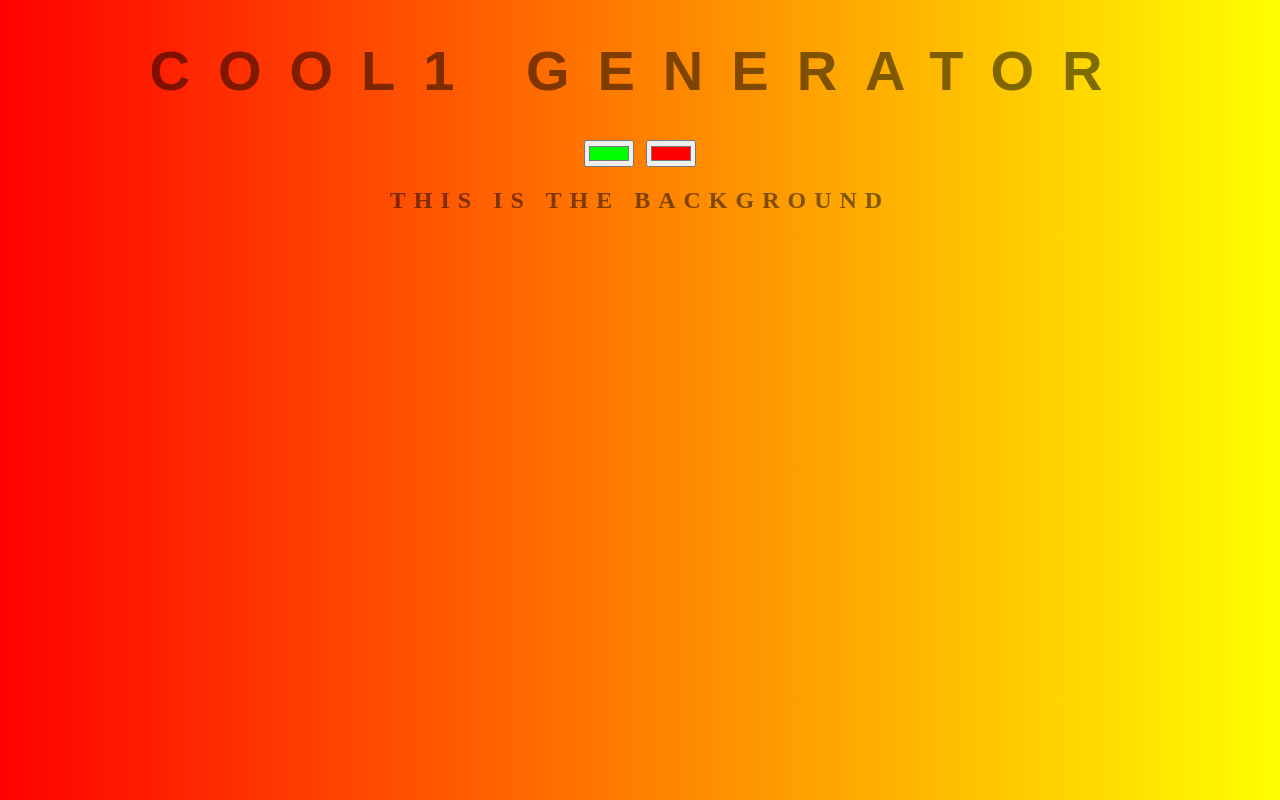
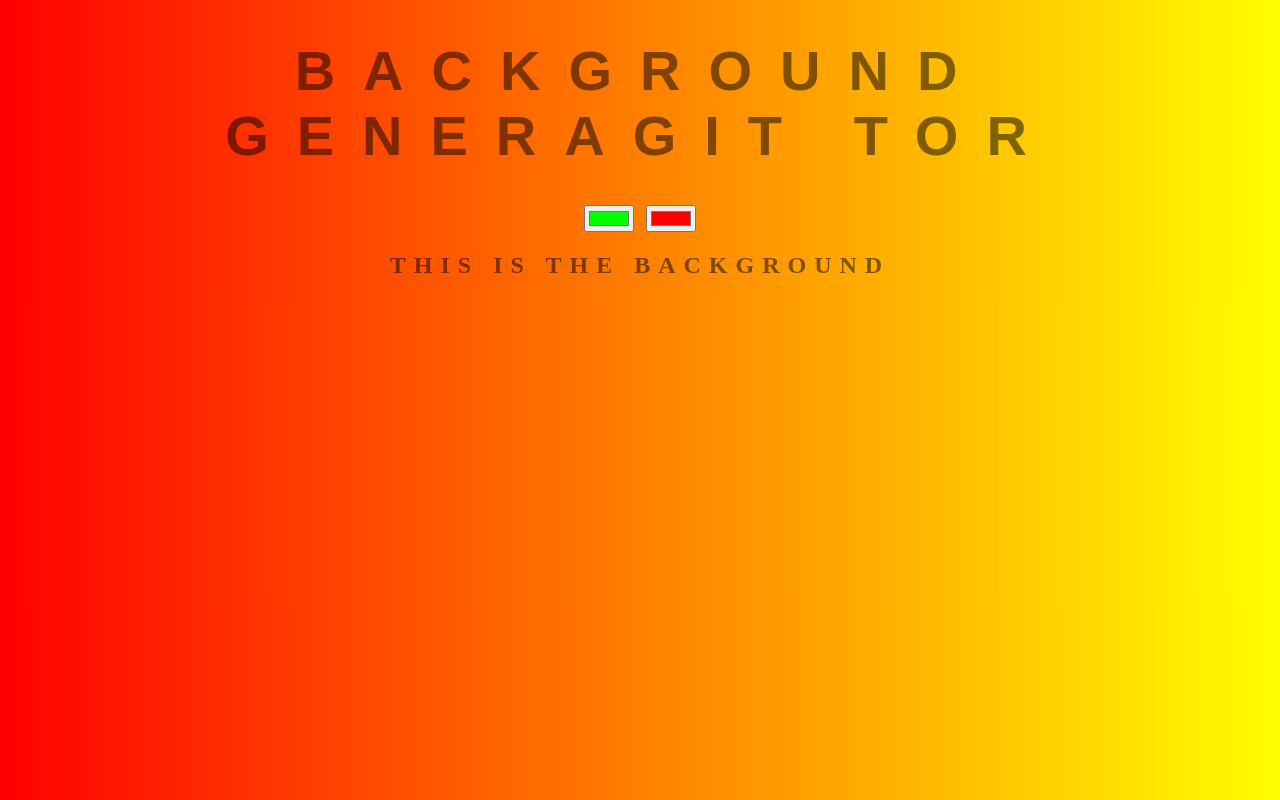
Before and after one commit to sadeeq123/Background-generator, a plain HTML site: page index.html in a window 1280 px wide. Drawn offline with Linux system fonts and the light colour scheme.

```diff
--- a/index.html
+++ b/index.html
@@ -5,7 +5,7 @@
         <link rel="stylesheet" type="text/css" href="style.css">
     </head>
     <body id="gradient">
-        <h1>COOL1 Generator</h1>
+        <h1>Background Generagit tor</h1>
         <input class="color1" type="color" name="color1" value="#00ff00">
         <input class="color2" type="color" name="color2" value="#ff0000">
 
```
